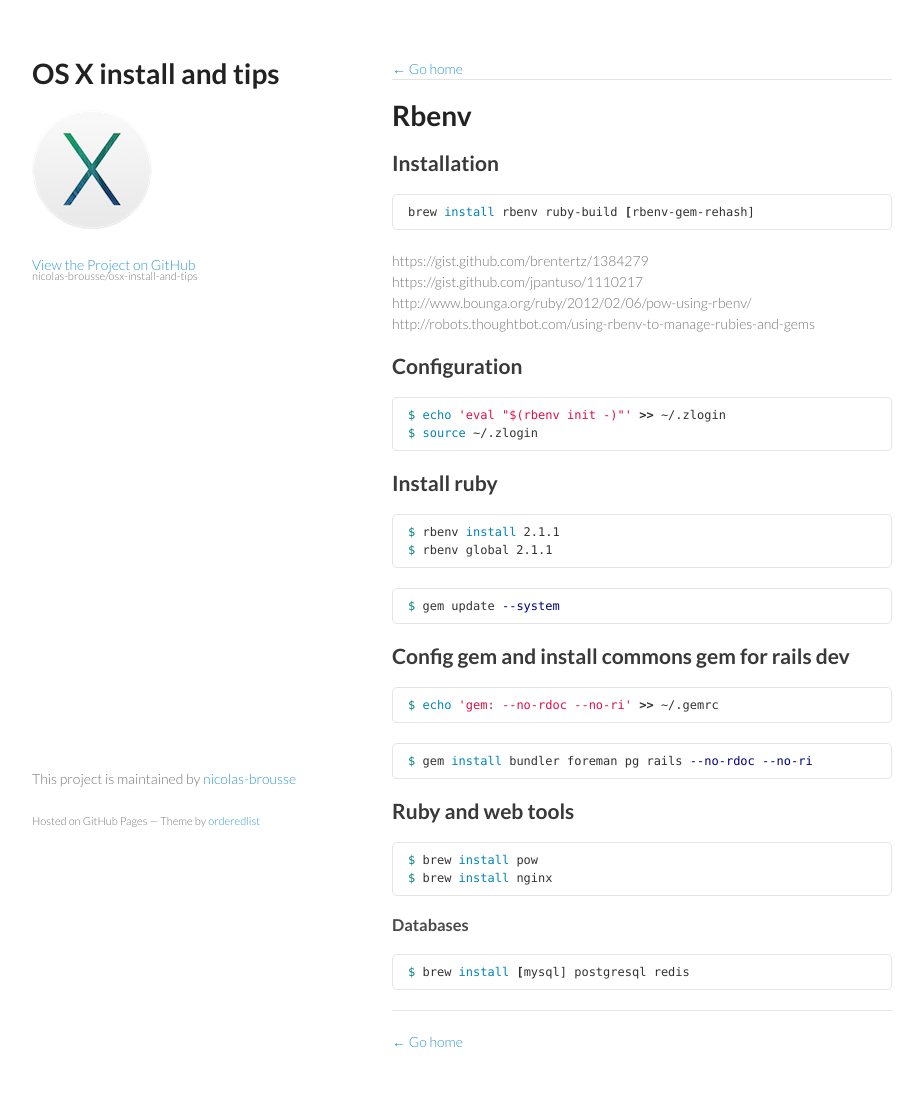
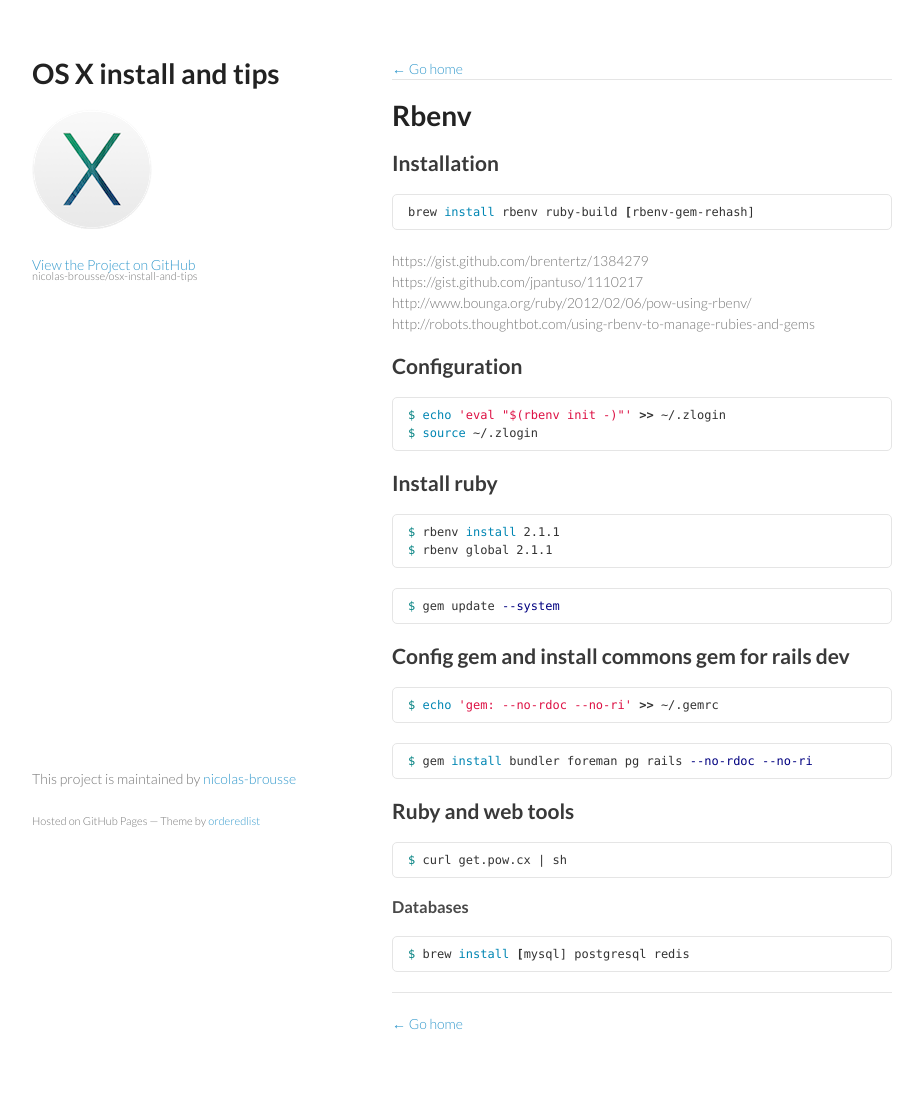
Before and after one commit to nicolas-brousse/osx-install-and-tips, a Jekyll site: the page built from pages/installation/rbenv.md, in a window 1280 px wide. Shown: the whole page, without its empty margins (178-1101 px from the left). Built offline with Jekyll 4.4.1, drawn with Linux system fonts in a browser that asks for light colours; Markdown is read by kramdown in place of the engine named in the settings.

Commit message:
Update rbenv.md

````diff
--- a/pages/installation/rbenv.md
+++ b/pages/installation/rbenv.md
@@ -47,8 +47,7 @@
 ## Ruby and web tools
 
 ```bash
-$ brew install pow
-$ brew install nginx
+$ curl get.pow.cx | sh
 ```
 
 ### Databases
````
